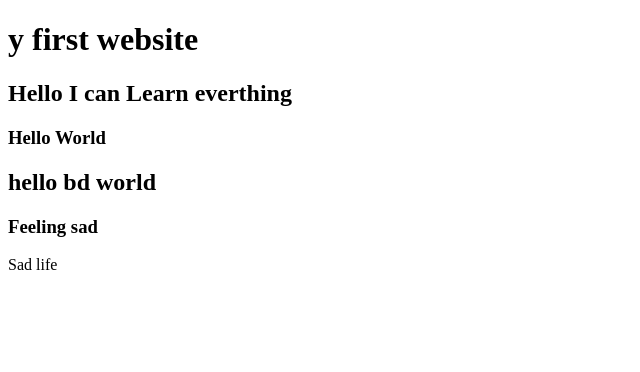
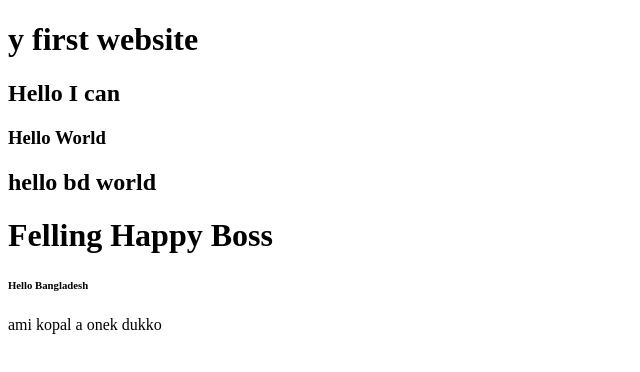
Before and after one commit to Hafizul000/my-first-website, a plain HTML site: page my-first-website/index.html in a window 1280 px wide. Shown: the whole page, without its empty margins (0-640 px from the left). Drawn offline with Linux system fonts and the light colour scheme.

Commit message:
learned bd

```diff
--- a/my-first-website/index.html
+++ b/my-first-website/index.html
@@ -8,11 +8,11 @@
 </head>
 <body>
   <h1>y first website</h1>
-  <h2>Hello I can Learn everthing</h2>
+  <h2>Hello I can </h2>
   <h3>Hello World</h3>
-    <h2>hello bd world</h2>
-    <h3>Feeling sad</h3>
-    <p>Sad life</p>
-
+   <h2>hello bd world</h2>
+   <h1>Felling Happy Boss</h1>
+   <h6>Hello Bangladesh</h6>
+   <p>ami kopal a onek dukko</p>
 </body>
 </html>
```
